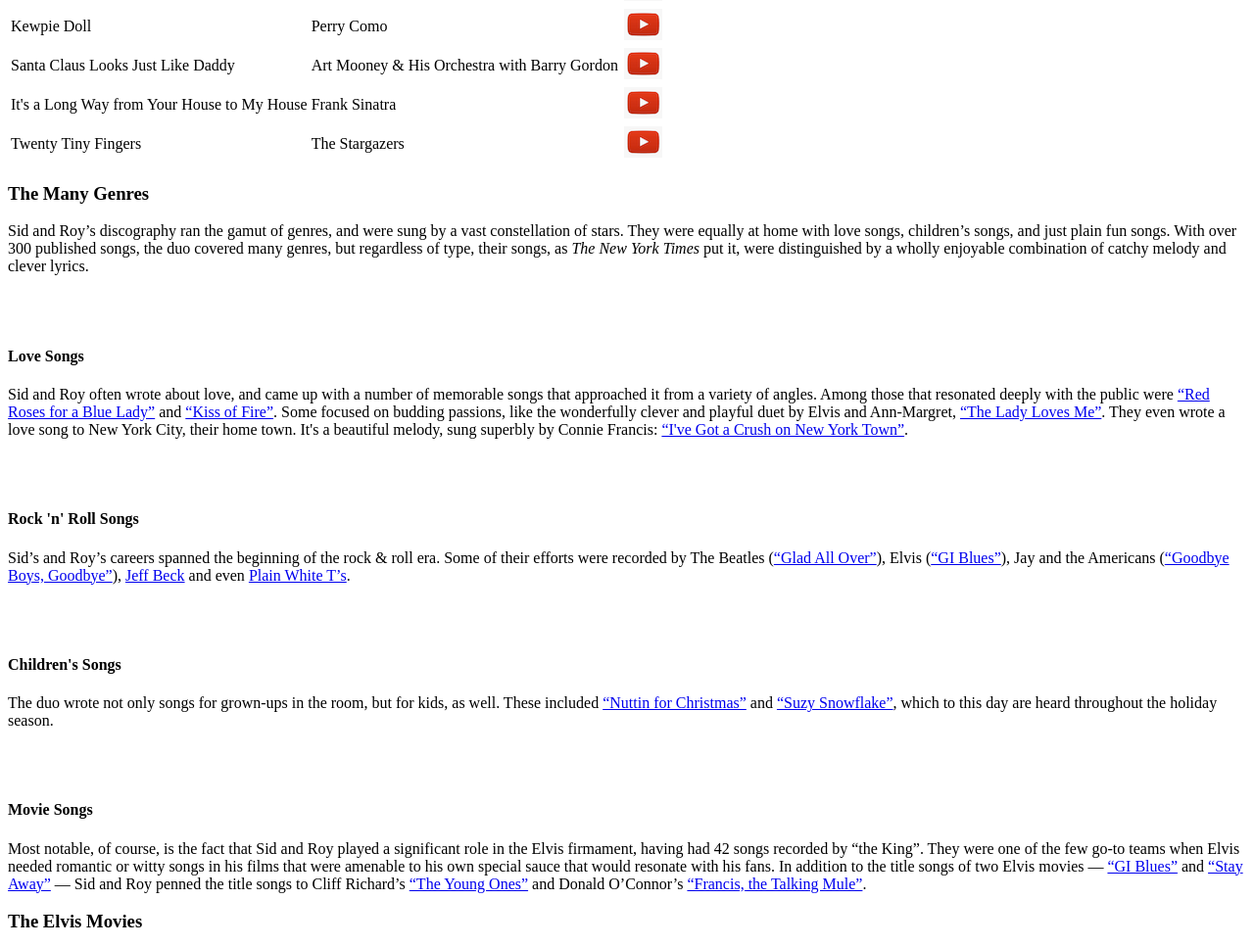
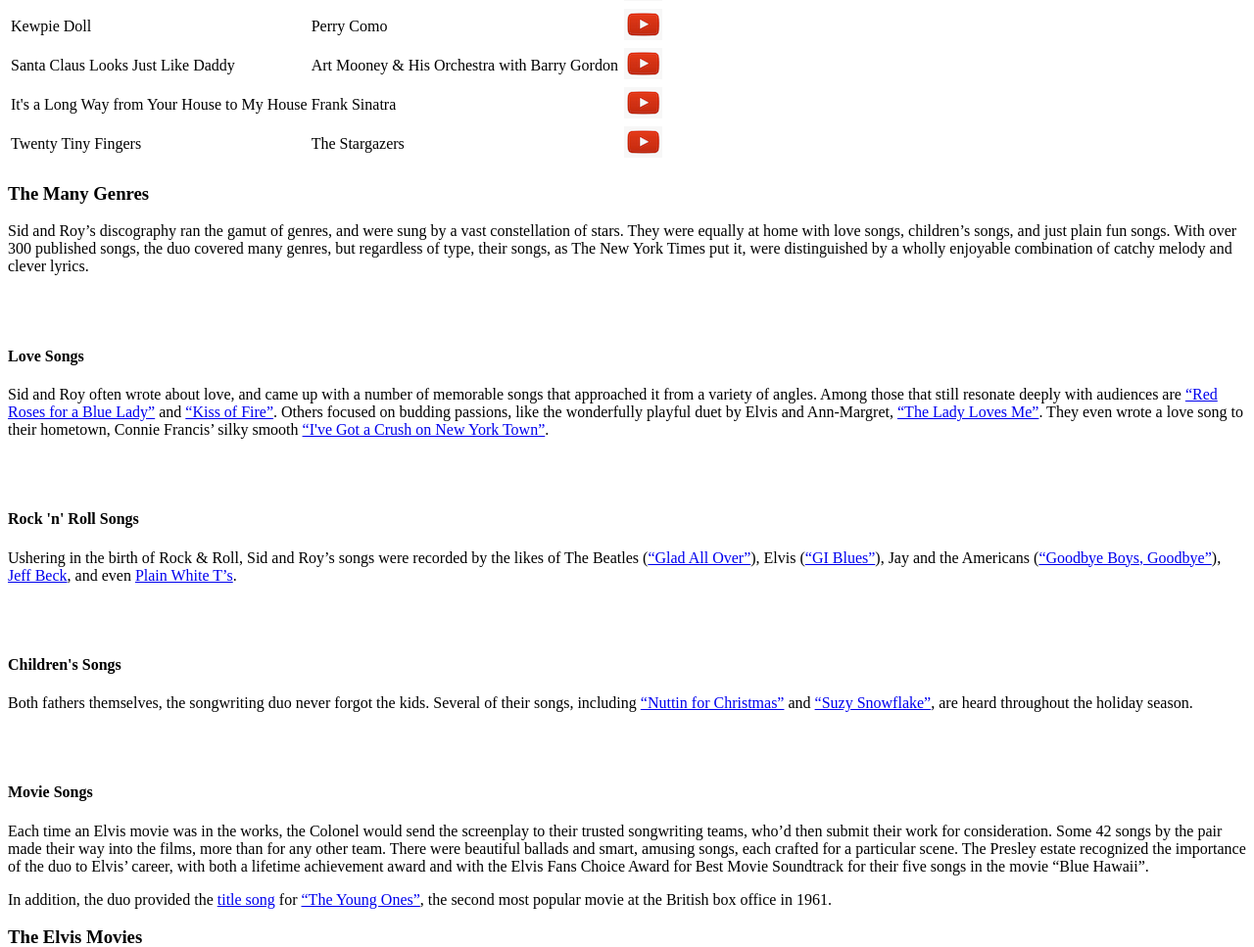
Before and after one commit to keithrbennett/tepper-bennett, a Rails app: page / in a window 1280 px wide. Shown: the part 2752-3719 px from the top of the page at 98% size. Run offline with Rails 7, Linux system fonts and the light colour scheme.

Commit message:
Revisions in the genres texts based on Carol's suggestions.

```diff
--- a/app/views/static_pages/_genres.html.erb
+++ b/app/views/static_pages/_genres.html.erb
@@ -2,8 +2,8 @@
 <p>
   Sid and Roy’s discography ran the gamut of genres, and were sung by a vast constellation of stars. They were equally
   at home with love songs, children’s songs, and just plain fun songs. With over 300 published songs, the duo covered
-  many genres, but regardless of type, their songs, as <cite>The New York Times</cite> put it, were distinguished
-  by a wholly enjoyable combination of catchy melody and clever lyrics.
+  many genres, but regardless of type, their songs, as The New York Times put it, were distinguished by a wholly
+  enjoyable combination of catchy melody and clever lyrics.
 </p>
 <br/>
 <br/>
@@ -13,16 +13,17 @@
 
 
 <p>
-  Sid and Roy often wrote about love, and came up with a number of memorable songs that approached it
-  from a variety of angles. Among those that resonated deeply with the public were
-<%= youtube_text_song_link('“Red Roses for a Blue Lady”', 'drU6kuih41w') %>
-and
-<%= youtube_text_song_link('“Kiss of Fire”', 'gVxwN3Eaf_U') %>.
-  Some focused on budding passions, like the wonderfully clever and playful duet by Elvis and Ann-Margret,
-<%= youtube_text_song_link('“The Lady Loves Me”', '_fTiGRljqDk') %>.
-  They even wrote a love song to New York City, their home town.
-  It's a beautiful melody, sung superbly by Connie Francis:
-<%= youtube_text_song_link("“I've Got a Crush on New York Town”", '0_Gycn0UJ9M') %>.
+  Sid and Roy often wrote about love, and came up with a number of memorable songs that approached it from a variety of
+  angles. Among those that still resonate deeply with audiences are
+  <%= youtube_text_song_link('“Red Roses for a Blue Lady”', 'drU6kuih41w') %>
+  and
+  <%= youtube_text_song_link('“Kiss of Fire”', 'gVxwN3Eaf_U') %>.
+
+  Others focused on budding passions, like the wonderfully playful duet by Elvis and Ann-Margret,
+  <%= youtube_text_song_link('“The Lady Loves Me”', '_fTiGRljqDk') %>.
+
+  They even wrote a love song to their hometown, Connie Francis’ silky smooth
+  <%= youtube_text_song_link("“I've Got a Crush on New York Town”", '0_Gycn0UJ9M') %>.
 </p>
 <br/>
 <br/>
@@ -31,11 +32,11 @@
 <h4>Rock 'n' Roll Songs</h4>
 
 <p>
-  Sid’s and Roy’s careers spanned the beginning of the rock & roll era. Some of their efforts were recorded
-  by The Beatles (<%= youtube_text_song_link('“Glad All Over”', 'ghag_1WCEuQ') %>),
+  Ushering in the birth of Rock & Roll, Sid and Roy’s songs were recorded by the likes of The Beatles
+  (<%= youtube_text_song_link('“Glad All Over”', 'ghag_1WCEuQ') %>),
   Elvis (<%= youtube_text_song_link('“GI Blues”', 'GkyjCJvHLsA') %>),
   Jay and the Americans (<%= youtube_text_song_link('“Goodbye Boys, Goodbye”', 'BWyneW_A4_8') %>),
-  <%= youtube_text_song_link('Jeff Beck', 'OP0JNb6jfqU') %>
+  <%= youtube_text_song_link('Jeff Beck', 'OP0JNb6jfqU') %>,
   and even
   <%= youtube_text_song_link('Plain White T’s', 'O3ZhSMmEFFU') %>.
 </p>
@@ -46,12 +47,11 @@
 <h4>Children's Songs</h4>
 
 <p>
-  The duo wrote not only songs for grown-ups in the room, but for kids, as well. These included
+  Both fathers themselves, the songwriting duo never forgot the kids. Several of their songs, including
   <%= youtube_text_song_link('“Nuttin for Christmas”', 'fRJlpxOsQoM') %>
   and
   <%= youtube_text_song_link('“Suzy Snowflake”', 'mdYDdm3fZiM') %>,
-  which to this day are heard throughout the holiday season.
-</p>
+  are heard throughout the holiday season.</p>
 <br/>
 <br/>
 
@@ -59,15 +59,16 @@
 <h4>Movie Songs</h4>
 
 <p>
-  Most notable, of course, is the fact that Sid and Roy played a significant role in the Elvis firmament, having had 42
-  songs recorded by “the King”. They were one of the few go-to teams when Elvis needed romantic or witty songs in his
-  films that were amenable to his own special sauce that would resonate with his fans. In addition to the title songs of
-  two Elvis movies —
-  <%= youtube_text_song_link('“GI Blues”', 'GkyjCJvHLsA') %>
-  and
-  <%= youtube_text_song_link('“Stay Away”', 'J_wD4o3pqq8') %>
-  — Sid and Roy penned the title songs to Cliff Richard’s
-  <%= youtube_text_song_link('“The Young Ones”', 'BxNohANhJiA') %>
-  and Donald O’Connor’s
-  <%= youtube_text_song_link('“Francis, the Talking Mule”', 'p82-fgTZpLI') %>.
+  Each time an Elvis movie was in the works, the Colonel would send the screenplay to their trusted songwriting teams,
+  who’d then submit their work for consideration. Some 42 songs by the pair made their way into the films, more than for
+  any other team. There were beautiful ballads and smart, amusing songs, each crafted for a particular scene. The
+  Presley estate recognized the importance of the duo to Elvis’ career, with both a lifetime achievement award and with
+  the Elvis Fans Choice Award for Best Movie Soundtrack for their five songs in the movie “Blue Hawaii”.
 </p>
+
+<p>
+  In addition, the duo provided the
+  <%= youtube_text_song_link('title song', 'BxNohANhJiA') %> for
+  <a href="https://en.wikipedia.org/wiki/The_Young_Ones_(1961_film)">“The Young Ones”</a>,
+  the second most popular movie at the British box office in 1961.
+</p>
```
